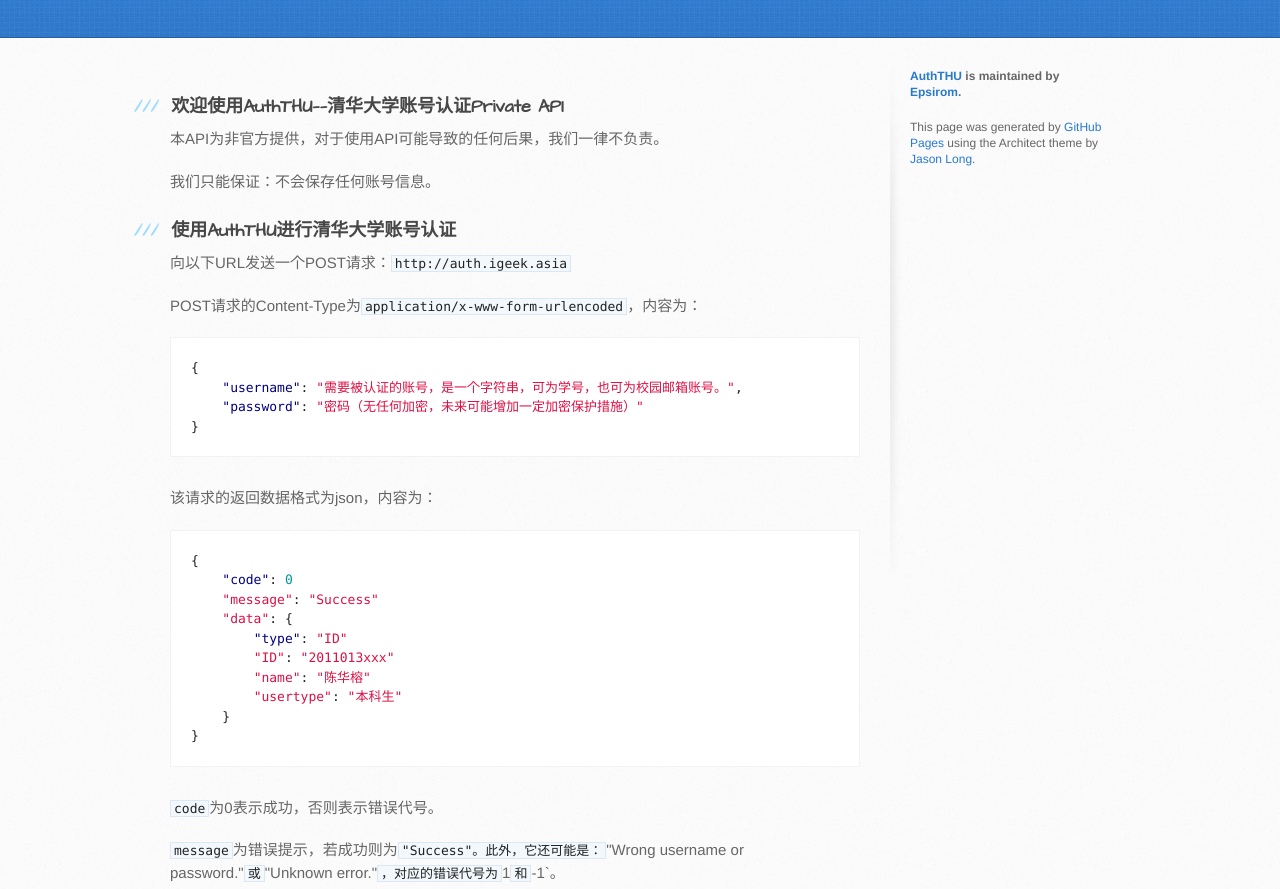
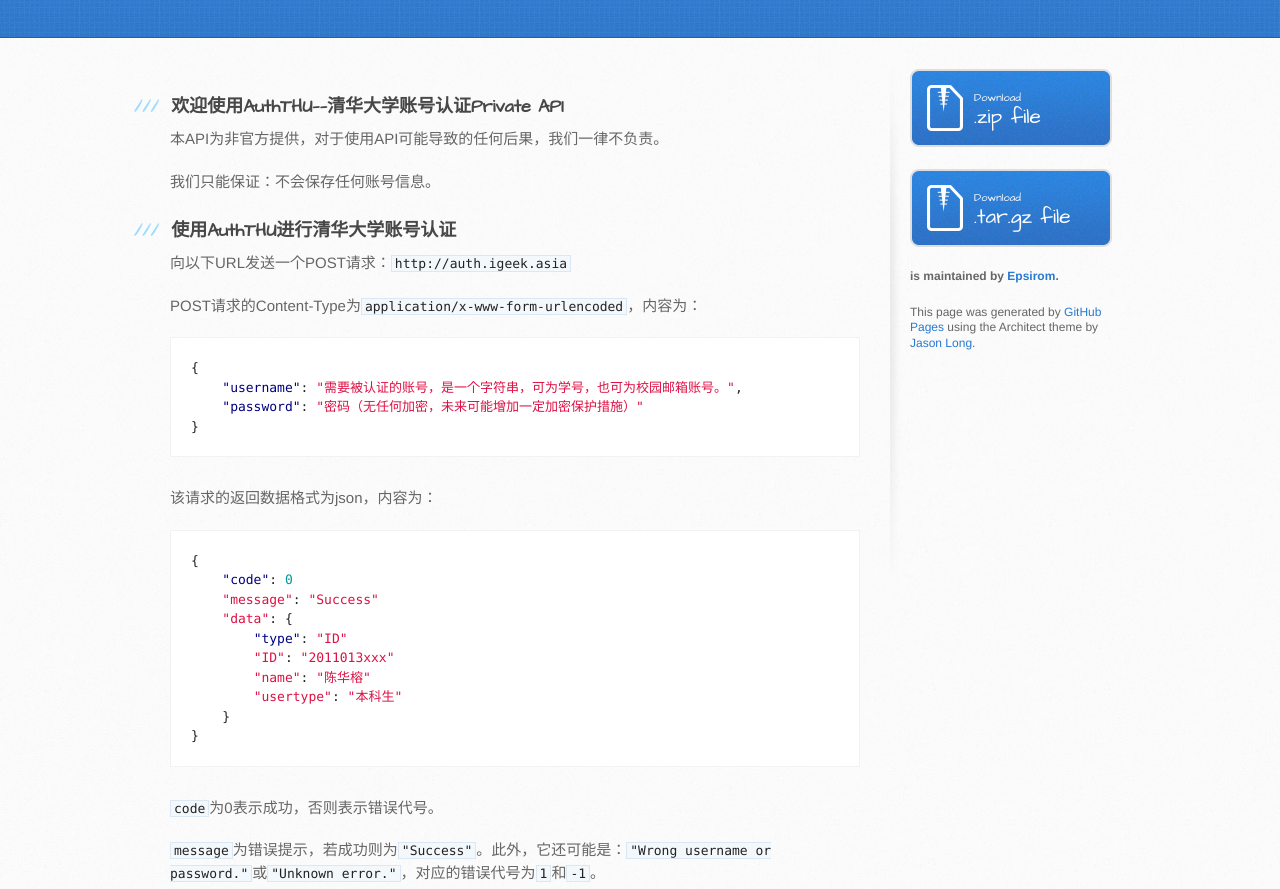
Before and after one commit to Epsirom/AuthTHU, a plain HTML site: page index.html in a window 1280 px wide. Shown: the part 163-1052 px from the top of the page. Drawn offline with Linux system fonts and the light colour scheme.

Commit message:
Create gh-pages branch via GitHub

```diff
--- a/index.html
+++ b/index.html
@@ -13,7 +13,7 @@
     <script src="//html5shiv.googlecode.com/svn/trunk/html5.js"></script>
     <![endif]-->
 
-    <title>AuthTHU - 清华大学账号认证Private API</title>
+    <title>AuthTHU by Epsirom</title>
   </head>
 
   <body>
@@ -21,7 +21,7 @@
       <div class="inner">
         <h1>AuthTHU</h1>
         <h2>清华大学账号认证Private API</h2>
-        <!--<a href="https://github.com/Epsirom/AuthTHU" class="button"><small>View project on</small> GitHub</a>-->
+        <a href="https://github.com/Epsirom/AuthTHU" class="button"><small>View project on</small> GitHub</a>
       </div>
     </header>
 
@@ -64,7 +64,7 @@
 
 <p><code>code</code>为0表示成功，否则表示错误代号。</p>
 
-<p><code>message</code>为错误提示，若成功则为<code>"Success"。此外，它还可能是：</code>"Wrong username or password."<code>或</code>"Unknown error."<code>，对应的错误代号为</code>1<code>和</code>-1`。</p>
+<p><code>message</code>为错误提示，若成功则为<code>"Success"</code>。此外，它还可能是：<code>"Wrong username or password."</code>或<code>"Unknown error."</code>，对应的错误代号为<code>1</code>和<code>-1</code>。</p>
 
 <p><code>data</code>只在成功时提供。<code>data.type</code>可能为<code>"ID"</code>或<code>"Email"</code>，前者代表认证的<code>username</code>为学号（或教师工号），后者代表认证的<code>username</code>为校园邮箱账号。<code>data.ID</code>为获取到的该用户的学号（或工号）。<code>data.name</code>为该用户的真实姓名。<code>data.usertype</code>为该用户的类型，如<code>本科生</code>、<code>硕士生</code>等。<code>data.type</code>字段只要认证成功就会提供，其他字段则有一定可能无法提供（因为认证和获取信息是独立的两个步骤，有可能认证成功了但获取信息失败）。</p>
 
@@ -75,8 +75,16 @@
         </section>
 
         <aside id="sidebar">
+          <a href="https://github.com/Epsirom/AuthTHU/zipball/master" class="button">
+            <small>Download</small>
+            .zip file
+          </a>
+          <a href="https://github.com/Epsirom/AuthTHU/tarball/master" class="button">
+            <small>Download</small>
+            .tar.gz file
+          </a>
 
-          <p class="repo-owner"><a>AuthTHU</a> is maintained by <a href="https://github.com/Epsirom">Epsirom</a>.</p>
+          <p class="repo-owner"><a href="https://github.com/Epsirom/AuthTHU"></a> is maintained by <a href="https://github.com/Epsirom">Epsirom</a>.</p>
 
           <p>This page was generated by <a href="https://pages.github.com">GitHub Pages</a> using the Architect theme by <a href="https://twitter.com/jasonlong">Jason Long</a>.</p>
         </aside>
```
Also changed, not shown: params.json (+1 -1 lines).
